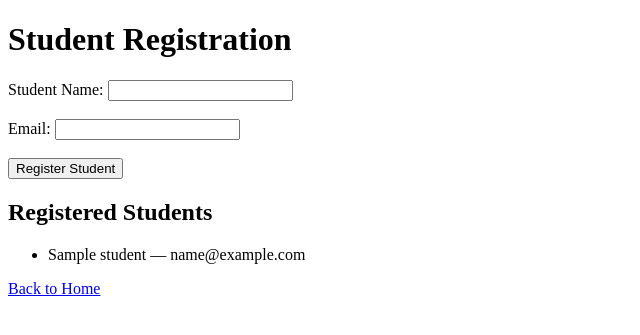
After one commit to hkunukun/StudentCourseRegistration, a Python web app: template templates/register.html in a window 1280 px wide. The commit adds this page. Shown: the top 335 px of the page, without its empty margins (0-640 px from the left). Run offline with Jinja, Linux system fonts and the light colour scheme; the template is opened without the code that fills it: most values are stand-ins (such as "Sample title", 1, 10 or a date in 2020).

Commit message:
Add student registration feature

```diff
--- a/templates/index.html
+++ b/templates/index.html
@@ -1,4 +1,3 @@
-
 <!DOCTYPE html>
 <html lang="en">
 <head>
@@ -16,7 +15,7 @@
         {% endfor %}
     </ul>
 
-    <p>Student registration and course enrollment features
-       will be added through Git feature branches.</p>
+    <h2>Student Registration</h2>
+    <p><a href="{{ url_for('register') }}">Register a Student</a></p>
 </body>
 </html>
--- /dev/null
+++ b/templates/register.html
@@ -0,0 +1,36 @@
+<!DOCTYPE html>
+<html lang="en">
+<head>
+    <meta charset="UTF-8">
+    <meta name="viewport" content="width=device-width, initial-scale=1.0">
+    <title>Student Registration</title>
+</head>
+<body>
+    <h1>Student Registration</h1>
+
+    <form method="POST" action="{{ url_for('register') }}">
+        <label>Student Name:</label>
+        <input type="text" name="name" required>
+        <br><br>
+
+        <label>Email:</label>
+        <input type="email" name="email" required>
+        <br><br>
+
+        <button type="submit">Register Student</button>
+    </form>
+
+    <p>{{ message }}</p>
+
+    <h2>Registered Students</h2>
+    <ul>
+        {% for student in students %}
+        <li>{{ student.name }} — {{ student.email }}</li>
+        {% else %}
+        <li>No students registered yet.</li>
+        {% endfor %}
+    </ul>
+
+    <a href="{{ url_for('home') }}">Back to Home</a>
+</body>
+</html>
```
Also changed, not shown: app.py (+28 -2 lines).
